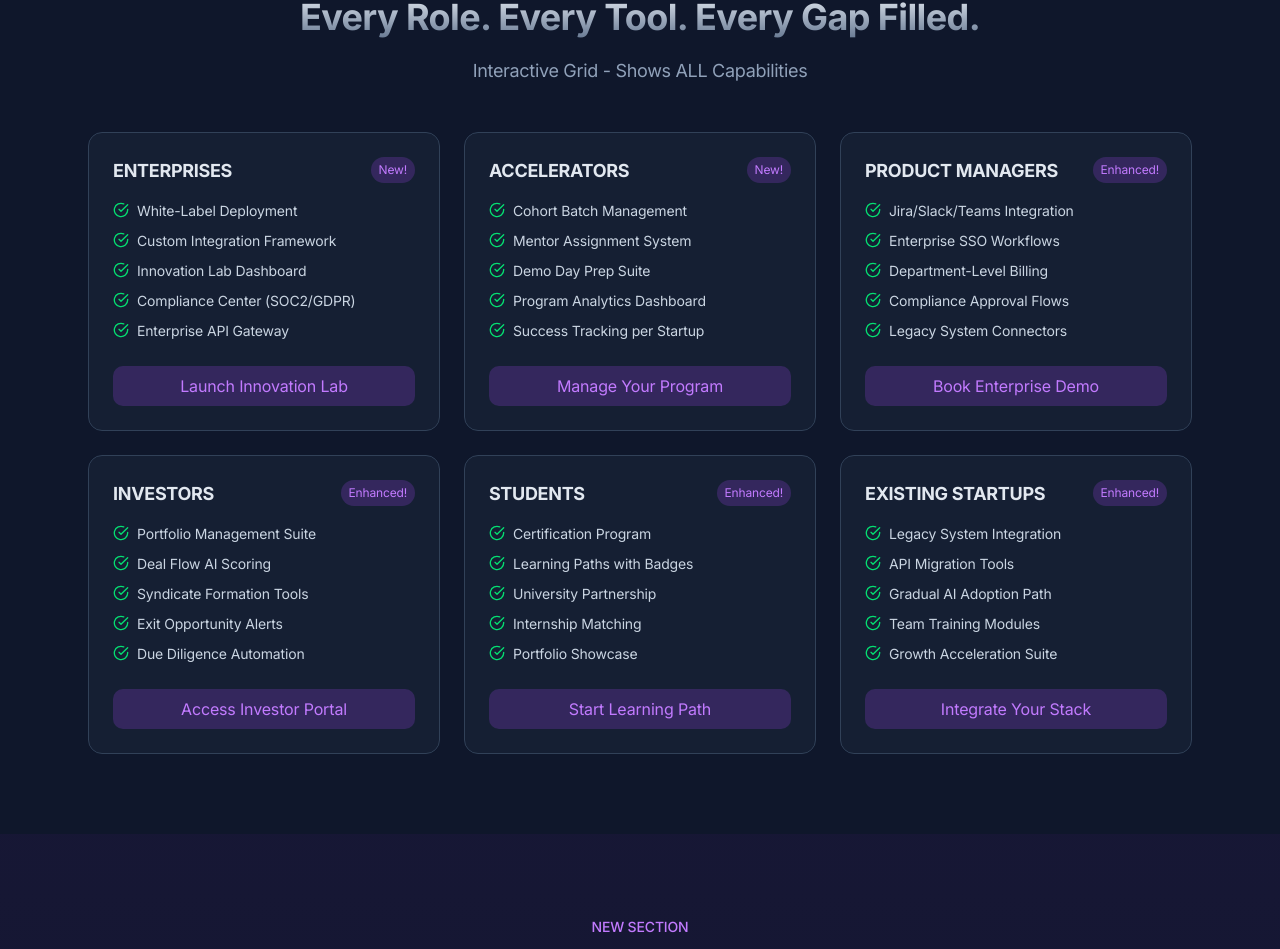
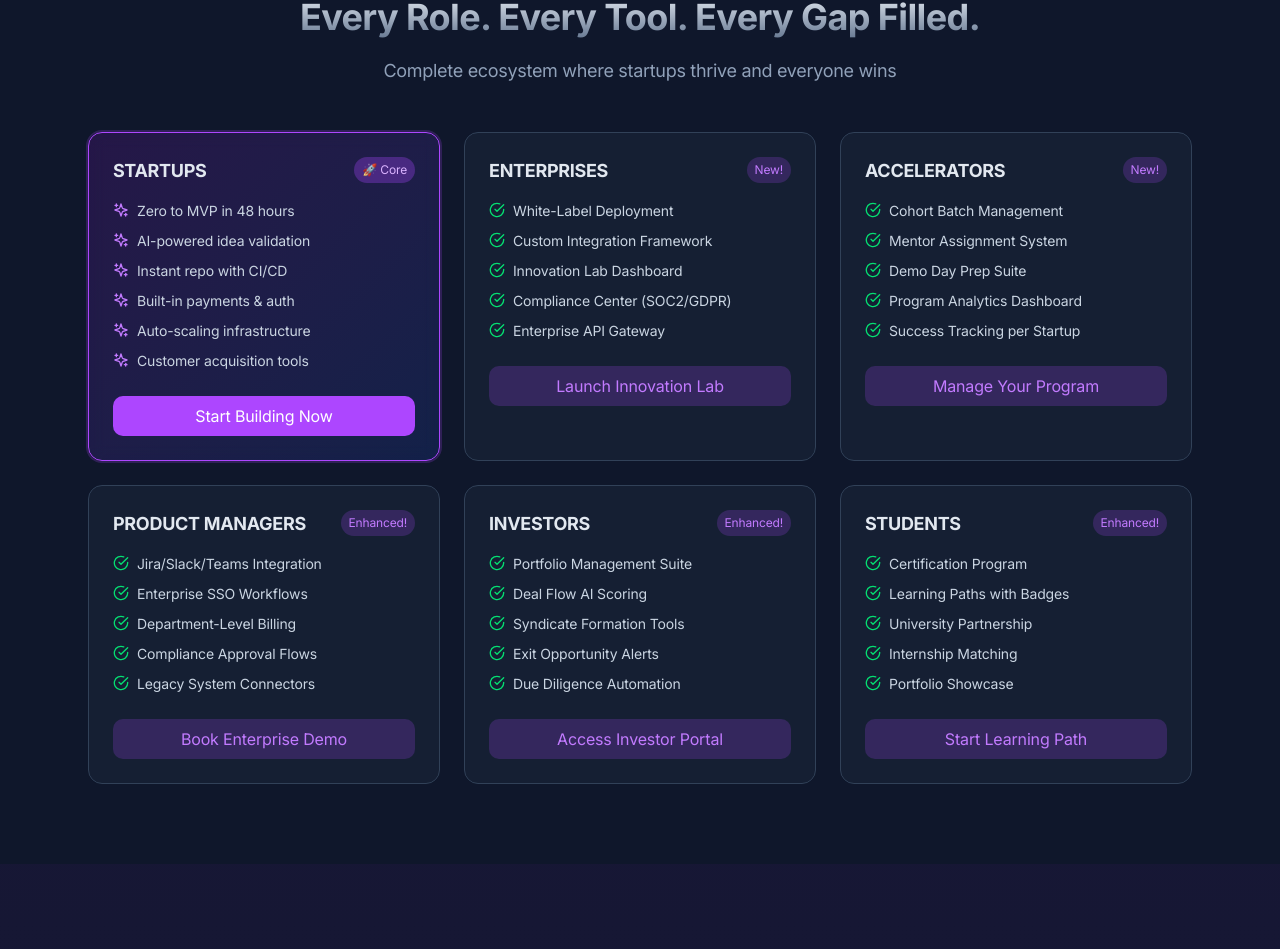
Before and after one commit to buildaistartups/buildaistartups.com, a Next.js app: page / in a window 1280 px wide. Shown: the part 932-1881 px from the top of the page. Built offline with nearby package versions, Linux system fonts and the light colour scheme.

Commit message:
Update StakeholderMatrix.tsx

```diff
--- a/components/home/StakeholderMatrix.tsx
+++ b/components/home/StakeholderMatrix.tsx
@@ -2,9 +2,23 @@
 'use client'
 
 import Link from 'next/link'
-import { CheckCircle } from 'lucide-react'
+import { CheckCircle, Sparkles } from 'lucide-react'
 
 const stakeholders = [
+  {
+    title: 'STARTUPS',
+    badge: '🚀 Core',
+    highlight: true, // This is the primary audience
+    features: [
+      'Zero to MVP in 48 hours',
+      'AI-powered idea validation',
+      'Instant repo with CI/CD',
+      'Built-in payments & auth',
+      'Auto-scaling infrastructure',
+      'Customer acquisition tools'
+    ],
+    cta: { text: 'Start Building Now', href: '/generate' }
+  },
   {
     title: 'ENTERPRISES',
     badge: 'New!',
@@ -64,18 +78,6 @@ const stakeholders = [
       'Portfolio Showcase'
     ],
     cta: { text: 'Start Learning Path', href: '/solutions/universities' }
-  },
-  {
-    title: 'EXISTING STARTUPS',
-    badge: 'Enhanced!',
-    features: [
-      'Legacy System Integration',
-      'API Migration Tools',
-      'Gradual AI Adoption Path',
-      'Team Training Modules',
-      'Growth Acceleration Suite'
-    ],
-    cta: { text: 'Integrate Your Stack', href: '/solutions/startups' }
   }
 ]
 
@@ -90,21 +92,31 @@ export default function StakeholderMatrix() {
               Every Role. Every Tool. Every Gap Filled.
             </h2>
             <p className="text-lg text-slate-400">
-              Interactive Grid - Shows ALL Capabilities
+              Complete ecosystem where startups thrive and everyone wins
             </p>
           </div>
 
-          {/* Stakeholder grid */}
+          {/* Stakeholder grid - Startups featured prominently */}
           <div className="grid md:grid-cols-2 lg:grid-cols-3 gap-6">
             {stakeholders.map((stakeholder) => (
               <div
                 key={stakeholder.title}
-                className="bg-slate-800/50 backdrop-blur rounded-xl p-6 border border-slate-700 hover:border-purple-500/50 transition-all"
+                className={`${
+                  stakeholder.highlight
+                    ? 'bg-gradient-to-br from-purple-900/30 to-blue-900/30 border-purple-500'
+                    : 'bg-slate-800/50 border-slate-700'
+                } backdrop-blur rounded-xl p-6 border hover:border-purple-500/50 transition-all ${
+                  stakeholder.highlight ? 'ring-2 ring-purple-500/20' : ''
+                }`}
               >
                 <div className="flex items-center justify-between mb-4">
                   <h3 className="text-lg font-bold text-slate-200">{stakeholder.title}</h3>
                   {stakeholder.badge && (
-                    <span className="text-xs px-2 py-1 bg-purple-500/20 text-purple-400 rounded-full">
+                    <span className={`text-xs px-2 py-1 ${
+                      stakeholder.highlight
+                        ? 'bg-purple-500/30 text-purple-300'
+                        : 'bg-purple-500/20 text-purple-400'
+                    } rounded-full`}>
                       {stakeholder.badge}
                     </span>
                   )}
@@ -113,7 +125,11 @@ export default function StakeholderMatrix() {
                 <ul className="space-y-2 mb-6">
                   {stakeholder.features.map((feature) => (
                     <li key={feature} className="flex items-start gap-2">
-                      <CheckCircle className="w-4 h-4 text-green-400 mt-0.5 flex-shrink-0" />
+                      {stakeholder.highlight ? (
+                        <Sparkles className="w-4 h-4 text-purple-400 mt-0.5 flex-shrink-0" />
+                      ) : (
+                        <CheckCircle className="w-4 h-4 text-green-400 mt-0.5 flex-shrink-0" />
+                      )}
                       <span className="text-sm text-slate-300">{feature}</span>
                     </li>
                   ))}
@@ -121,7 +137,11 @@ export default function StakeholderMatrix() {
 
                 <Link
                   href={stakeholder.cta.href}
-                  className="block text-center py-2 px-4 bg-purple-500/20 text-purple-400 rounded-lg hover:bg-purple-500/30 transition-colors"
+                  className={`block text-center py-2 px-4 rounded-lg transition-colors ${
+                    stakeholder.highlight
+                      ? 'bg-purple-500 text-white hover:bg-purple-600'
+                      : 'bg-purple-500/20 text-purple-400 hover:bg-purple-500/30'
+                  }`}
                 >
                   {stakeholder.cta.text}
                 </Link>
```
